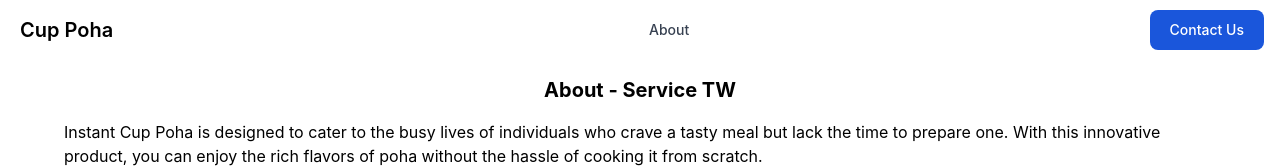
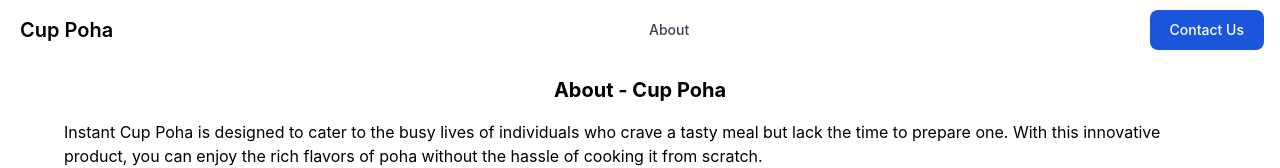
Before and after one commit to TheSGJ/cup-poha, a React (Create React App) app: page /about in a window 1280 px wide. Shown: the top 168 px of the page. Built offline with nearby package versions, Linux system fonts and the light colour scheme.

Commit message:
title about upd

```diff
--- a/src/components/About.jsx
+++ b/src/components/About.jsx
@@ -8,7 +8,7 @@
         <title>About - Cup Poha</title>
       </Helmet>
       <div className="container my-3">
-        <h2 className="text-xl text-center font-bold my-4">About - Service TW</h2>
+        <h2 className="text-xl text-center font-bold my-4">About - Cup Poha</h2>
         <p>
           Instant Cup Poha is designed to cater to the busy lives of individuals who
           crave a tasty meal but lack the time to prepare one. With this innovative
```
